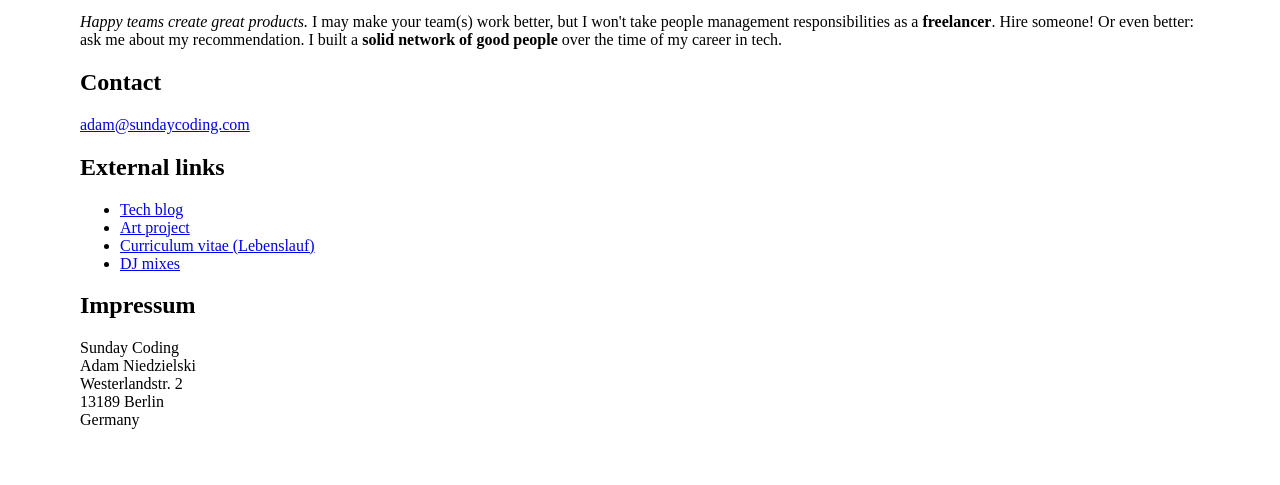
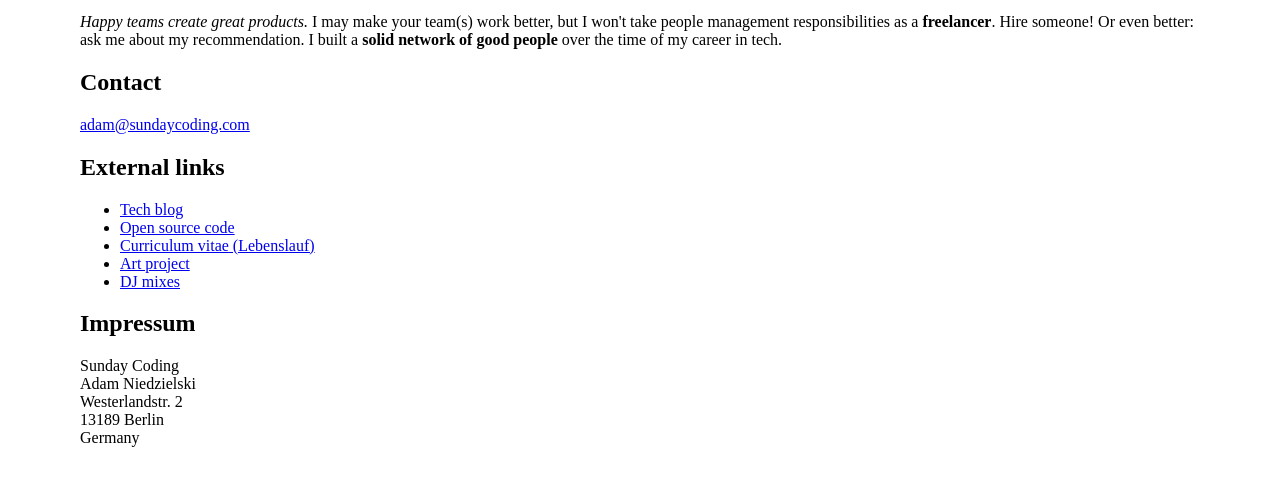
Before and after one commit to adamniedzielski/sundaycoding.com, a plain HTML site: page index.html in a window 1280 px wide. Shown: the part 127-612 px from the top of the page. Drawn offline with Linux system fonts and the light colour scheme.

Commit message:
Add link to GitHub

```diff
--- a/index.html
+++ b/index.html
@@ -43,12 +43,13 @@
 
       <ul>
         <li><a href="https://blog.sundaycoding.com">Tech blog</a></li>
-        <li><a href="https://www.exklave-wedding.de/">Art project</a></li>
+        <li><a href="https://github.com/adamniedzielski">Open source code</a></li>
         <li>
           <a href="https://www.linkedin.com/in/adam-niedzielski/">
             Curriculum vitae (Lebenslauf)
           </a>
         </li>
+        <li><a href="https://www.exklave-wedding.de/">Art project</a></li>
         <li><a href="https://soundcloud.com/adam_slow">DJ mixes</a></li>
       </ul>
 
```
